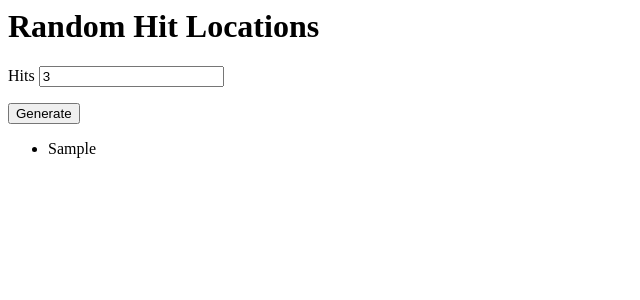
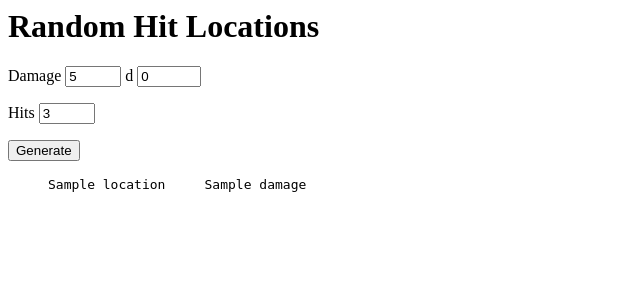
Before and after one commit to patient-developer/gurps, a Flask app: template app/hits/templates/hits.html in a window 1280 px wide. Shown: the top 300 px of the page, without its empty margins (0-640 px from the left). Run offline with Flask 2, Linux system fonts and the light colour scheme; the template is opened without the code that fills it: values that come from a table or form of the project are taken from there, most other values are stand-ins (such as "Sample title", 1, 10 or a date in 2020).

Commit message:
weapon damage

```diff
--- a/app/hits/forms.py
+++ b/app/hits/forms.py
@@ -1,8 +1,29 @@
 from flask_wtf import FlaskForm
 from wtforms import IntegerField, SubmitField
-from wtforms.validators import DataRequired
+from wtforms.validators import DataRequired, NumberRange
 
 
 class HitsForm(FlaskForm):
-    hit_count = IntegerField('Hits', validators=[DataRequired()], default=3)
+    damage_dice_count = IntegerField(
+        'Damage Dice',
+        validators=[
+            DataRequired(),
+            NumberRange(1, 30)
+        ],
+        default=5)
+
+    damage_bonus = IntegerField(
+        'Damage Bonus',
+        validators=[
+            NumberRange(-50, 50)
+        ],
+        default=0)
+
+    hit_count = IntegerField(
+        'Hits',
+        validators=[
+            DataRequired(),
+            NumberRange(1, 50)],
+        default=3)
+
     submit = SubmitField('Generate')
--- a/app/hits/templates/hits.html
+++ b/app/hits/templates/hits.html
@@ -3,12 +3,15 @@
 <h1>Random Hit Locations</h1>
 <form action="" method="post" novalidate>
     {{ form.hidden_tag() }}
+    <p>Damage {{ form.damage_dice_count(size=3) }} d {{ form.damage_bonus(size=3) }}</p>
     <p>Hits {{ form.hit_count(size=2) }}</p>
     <p>{{ form.submit() }}</p>
-    {% if hit_locations is defined and hit_locations %}
-    <ul>
-        {% for hit_location in hit_locations %}
-        <li>{{ hit_location }}</li>
+    {% if hit_results is defined and hit_results %}
+    <ul style="list-style-type:none;">
+        {% for hit_result in hit_results %}
+        <li>
+            <pre>{{ '{:20}'.format(hit_result.location) }}{{ '{:>5}'.format(hit_result.damage) }}</pre>
+        </li>
         {% endfor %}
     </ul>
     {% endif %}
--- a/random_hit_location.py
+++ b/random_hit_location.py
@@ -37,5 +37,5 @@ HIT_LOCATION_WEIGHTS = [
 ]
 
 
-def provide_random_hit_locations(sample_size):
-    return random.choices(HIT_LOCATIONS, weights=HIT_LOCATION_WEIGHTS, k=sample_size)
+def provide_random_hit_locations(sample_size, rand: random):
+    return rand.choices(HIT_LOCATIONS, weights=HIT_LOCATION_WEIGHTS, k=sample_size)
--- /dev/null
+++ b/weapon_damage.py
@@ -0,0 +1,6 @@
+import random
+
+
+def provide_weapon_damage(dice_count, damage_bonus, rand: random):
+    dice_results = [rand.randint(1, 6) for _ in range(dice_count)]
+    return sum(dice_results) + damage_bonus
```
Also changed, not shown: app/hits/views.py (+15 -5 lines).
